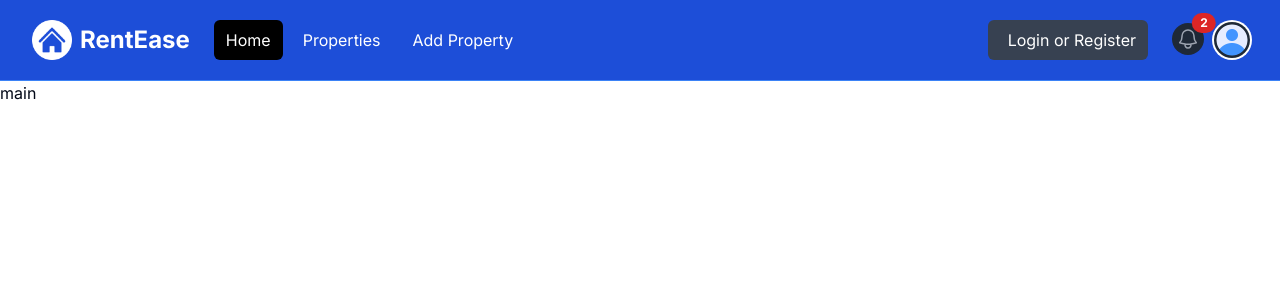
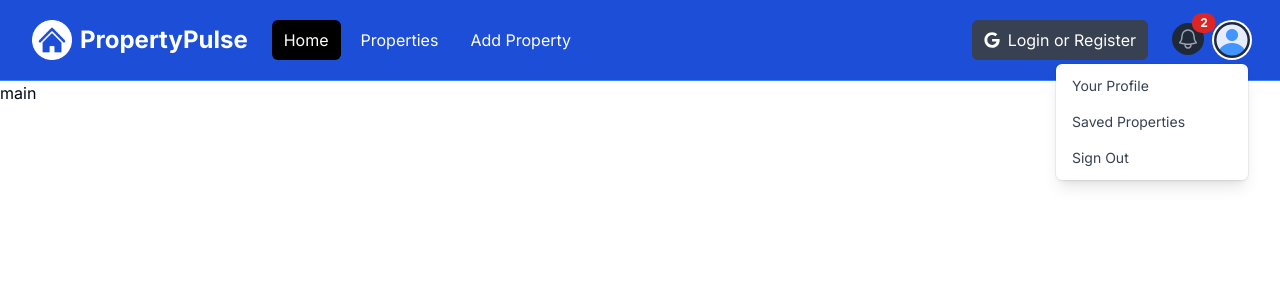
Before and after one commit to Samuellaudev/rentease, a Next.js app: page / in a window 1280 px wide. Both pictures are taken after a click on the button "Open user menu". Shown: the top 300 px of the page. Built offline with nearby package versions, Linux system fonts and the light colour scheme.

Commit message:
Navbar Links, Dropdowns & React Icons

```diff
--- a/components/Navbar.tsx
+++ b/components/Navbar.tsx
@@ -1,8 +1,24 @@
+'use client';
+
+import { useState, useEffect } from 'react';
+import Link from 'next/link';
 import Image from 'next/image';
 import logo from '@/assets/images/logo-white.png';
 import profileDefault from '@/assets/images/profile.png';
+import { FaGoogle } from 'react-icons/fa';
 
 const Navbar = () => {
+  const [isMobileMenuOpen, setIsMobileMenuOpen] = useState(false);
+  const [isProfileMenuOpen, setIsProfileMenuOpen] = useState(false);
+
+  useEffect(() => {
+
+    // NOTE: close mobile menu if the viewport size is changed
+    window.addEventListener('resize', () => {
+      setIsMobileMenuOpen(false);
+    });
+  }, []);
+
   return (
     <nav className='bg-blue-700 border-b border-blue-500'>
       <div className='mx-auto max-w-7xl px-2 sm:px-6 lg:px-8'>
@@ -15,6 +31,7 @@ const Navbar = () => {
               className='relative inline-flex items-center justify-center rounded-md p-2 text-gray-400 hover:bg-gray-700 hover:text-white focus:outline-none focus:ring-2 focus:ring-inset focus:ring-white'
               aria-controls='mobile-menu'
               aria-expanded='false'
+              onClick={() => setIsMobileMenuOpen((prev) => !prev)}
             >
               <span className='absolute -inset-0.5'></span>
               <span className='sr-only'>Open main menu</span>
@@ -37,34 +54,34 @@ const Navbar = () => {
 
           <div className='flex flex-1 items-center justify-center md:items-stretch md:justify-start'>
             {/* <!-- Logo --> */}
-            <a className='flex flex-shrink-0 items-center' href='/index.html'>
+            <Link className='flex flex-shrink-0 items-center' href='/'>
               <Image className='h-10 w-auto' src={logo} alt='PropertyPulse' />
 
               <span className='hidden md:block text-white text-2xl font-bold ml-2'>
-                RentEase
+                PropertyPulse
               </span>
-            </a>
+            </Link>
             {/* <!-- Desktop Menu Hidden below md screens --> */}
             <div className='hidden md:ml-6 md:block'>
               <div className='flex space-x-2'>
-                <a
-                  href='/index.html'
+                <Link
+                  href='/'
                   className='text-white bg-black hover:bg-gray-900 hover:text-white rounded-md px-3 py-2'
                 >
                   Home
-                </a>
-                <a
-                  href='/properties.html'
+                </Link>
+                <Link
+                  href='/properties'
                   className='text-white hover:bg-gray-900 hover:text-white rounded-md px-3 py-2'
                 >
                   Properties
-                </a>
-                <a
-                  href='/add-property.html'
+                </Link>
+                <Link
+                  href='/properties/add'
                   className='text-white hover:bg-gray-900 hover:text-white rounded-md px-3 py-2'
                 >
                   Add Property
-                </a>
+                </Link>
               </div>
             </div>
           </div>
@@ -73,7 +90,7 @@ const Navbar = () => {
           <div className='hidden md:block md:ml-6'>
             <div className='flex items-center'>
               <button className='flex items-center text-white bg-gray-700 hover:bg-gray-900 hover:text-white rounded-md px-3 py-2'>
-                <i className='fa-brands fa-google text-white mr-2'></i>
+                <FaGoogle className='text-white mr-2' />
                 <span>Login or Register</span>
               </button>
             </div>
@@ -81,7 +98,7 @@ const Navbar = () => {
 
           {/* <!-- Right Side Menu (Logged In) --> */}
           <div className='absolute inset-y-0 right-0 flex items-center pr-2 md:static md:inset-auto md:ml-6 md:pr-0'>
-            <a href='messages.html' className='relative group'>
+            <Link href='/messages' className='relative group'>
               <button
                 type='button'
                 className='relative rounded-full bg-gray-800 p-1 text-gray-400 hover:text-white focus:outline-none focus:ring-2 focus:ring-white focus:ring-offset-2 focus:ring-offset-gray-800'
@@ -107,7 +124,7 @@ const Navbar = () => {
                 2
                 {/* <!-- Replace with the actual number of notifications --> */}
               </span>
-            </a>
+            </Link>
             {/* <!-- Profile dropdown button --> */}
             <div className='relative ml-3'>
               <div>
@@ -117,6 +134,7 @@ const Navbar = () => {
                   id='user-menu-button'
                   aria-expanded='false'
                   aria-haspopup='true'
+                  onClick={() => setIsProfileMenuOpen((prev) => !prev)}
                 >
                   <span className='absolute -inset-1.5'></span>
                   <span className='sr-only'>Open user menu</span>
@@ -128,34 +146,35 @@ const Navbar = () => {
                 </button>
               </div>
 
-              {/* <!-- Profile dropdown --> */}
+              {/* <!-- Profile dropdown --> */ }
+              { isProfileMenuOpen && (
                 <div
                   id='user-menu'
-                className='hidden absolute right-0 z-10 mt-2 w-48 origin-top-right rounded-md bg-white py-1 shadow-lg ring-1 ring-black ring-opacity-5 focus:outline-none'
+                  className='absolute right-0 z-10 mt-2 w-48 origin-top-right rounded-md bg-white py-1 shadow-lg ring-1 ring-black ring-opacity-5 focus:outline-none'
                   role='menu'
                   aria-orientation='vertical'
                   aria-labelledby='user-menu-button'
                   tabIndex={-1}
                 >
-                <a
-                  href='/profile.html'
+                  <Link
+                    href='/profile'
                     className='block px-4 py-2 text-sm text-gray-700'
                     role='menuitem'
                     tabIndex={-1}
                     id='user-menu-item-0'
                   >
                     Your Profile
-                </a>
-                <a
-                  href='saved-properties.html'
+                  </Link>
+                  <Link
+                    href='/properties/saved'
                     className='block px-4 py-2 text-sm text-gray-700'
                     role='menuitem'
                     tabIndex={-1}
                     id='user-menu-item-2'
                   >
                     Saved Properties
-                </a>
-                <a
+                  </Link>
+                  <Link
                     href='#'
                     className='block px-4 py-2 text-sm text-gray-700'
                     role='menuitem'
@@ -163,40 +182,43 @@ const Navbar = () => {
                     id='user-menu-item-2'
                   >
                     Sign Out
-                </a>
+                  </Link>
                 </div>
+              )}
             </div>
           </div>
         </div>
       </div>
 
-      {/* <!-- Mobile menu, show/hide based on menu state. --> */}
-      <div className='hidden' id='mobile-menu'>
+      {/* <!-- Mobile menu, show/hide based on menu state. --> */ }
+      { isMobileMenuOpen && (
+        <div className='' id='mobile-menu'>
           <div className='space-y-1 px-2 pb-3 pt-2'>
-          <a
-            href='/index.html'
+            <Link
+              href='/'
               className='bg-gray-900 text-white block rounded-md px-3 py-2 text-base font-medium'
             >
               Home
-          </a>
-          <a
-            href='/properties.html'
+            </Link>
+            <Link
+              href='/properties'
               className='text-gray-300 hover:bg-gray-700 hover:text-white block rounded-md px-3 py-2 text-base font-medium'
             >
               Properties
-          </a>
-          <a
-            href='/add-property.html'
+            </Link>
+            <Link
+              href='/properties/add'
               className='text-gray-300 hover:bg-gray-700 hover:text-white block rounded-md px-3 py-2 text-base font-medium'
             >
               Add Property
-          </a>
+            </Link>
             <button className='flex items-center text-white bg-gray-700 hover:bg-gray-900 hover:text-white rounded-md px-3 py-2 my-4'>
               <i className='fa-brands fa-google mr-2'></i>
               <span>Login or Register</span>
             </button>
           </div>
         </div>
+      )}
     </nav>
   );
 };
--- a/package.json
+++ b/package.json
@@ -15,6 +15,7 @@
     "next": "14.2.3",
     "react": "^18",
     "react-dom": "^18",
+    "react-icons": "^5.2.1",
     "tailwind-merge": "^2.3.0",
     "tailwindcss-animate": "^1.0.7"
   },
```
Also changed, not shown: 1 other file (tests, documents, lock files or other folders). Lines whose indentation alone changed are shown as unchanged.
